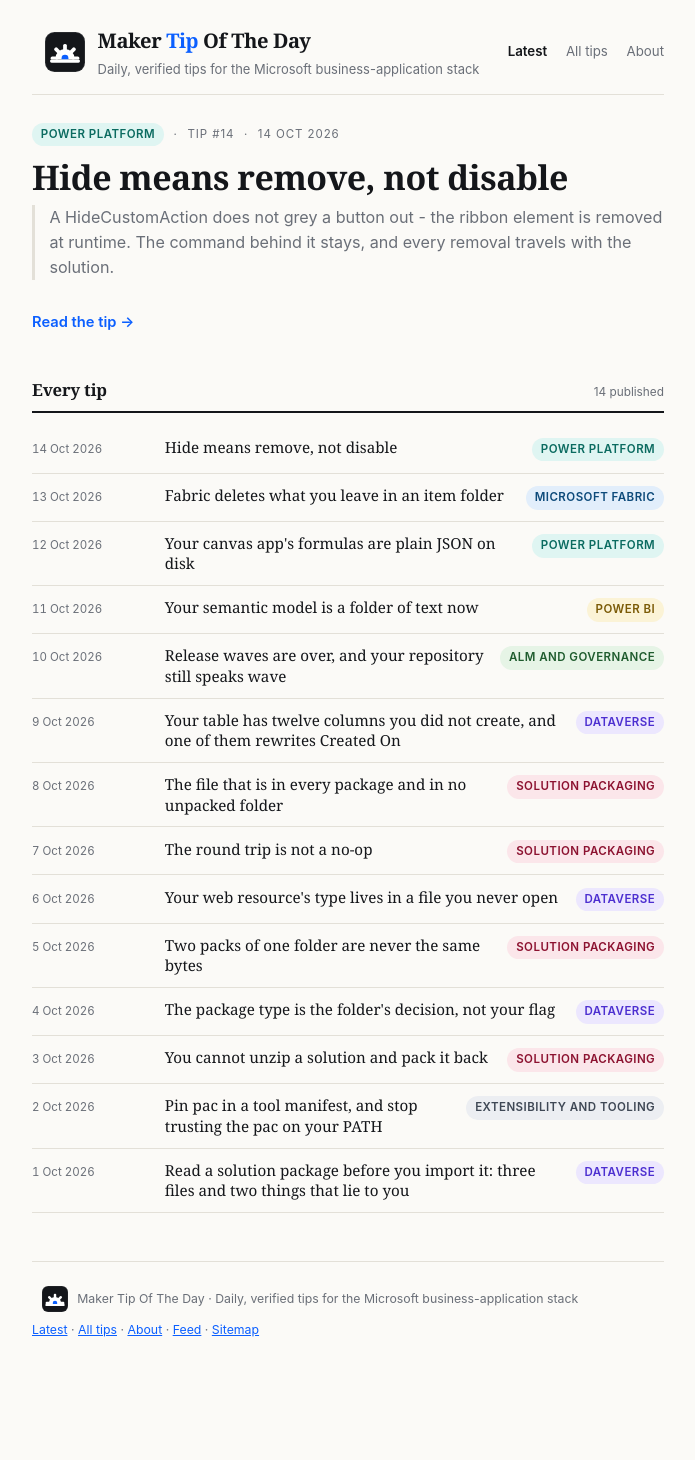
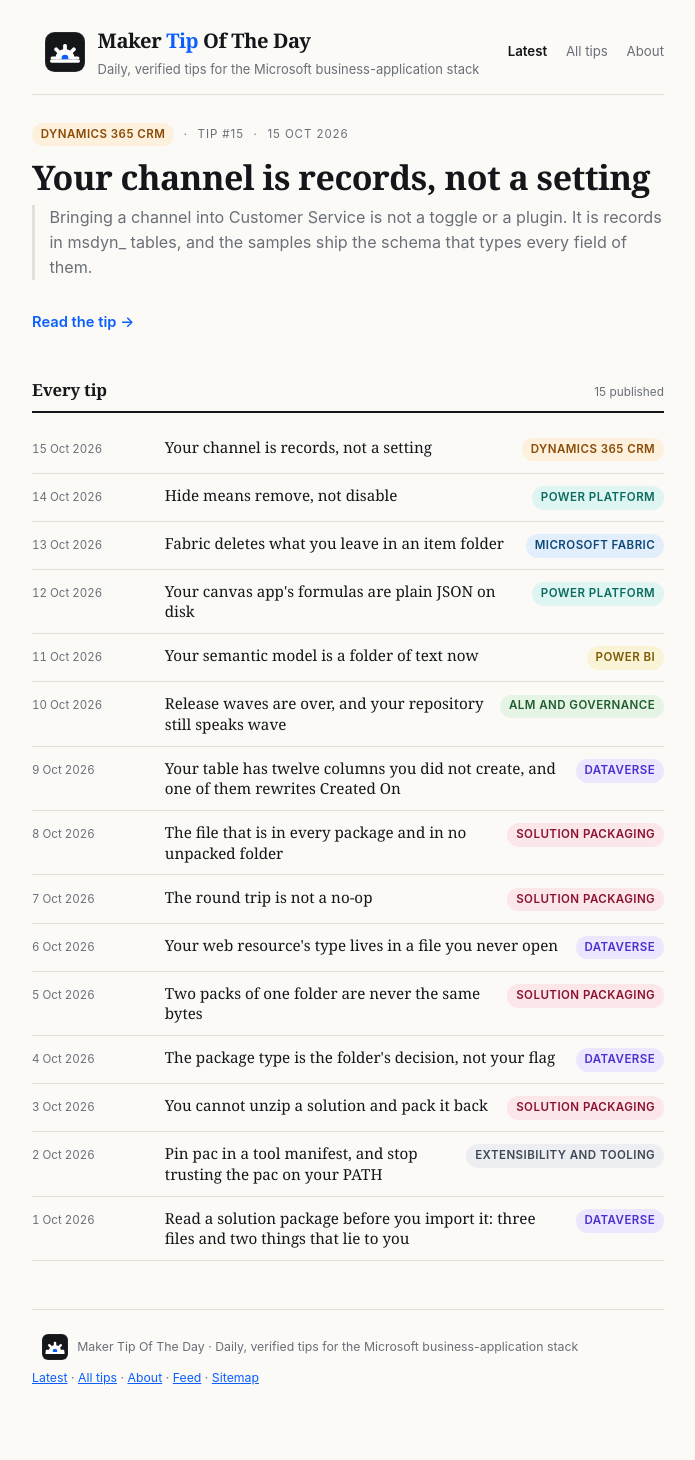
Before and after one commit to ozdemir-mehmet/makertipoftheday, a Jekyll site: the page built from index.md, in a window 1280 px wide. Shown: the whole page, without its empty margins (292-987 px from the left). Built offline with Jekyll 4.4.1, drawn with Linux system fonts in a browser that asks for light colours; before the commit the page ends 1412 px from its top, so only the background shows below that.

Commit message:
Publish tip 15: Your channel is records, not a setting

```diff
--- a/queue/15-your-channel-is-records-not-a-setting.md
+++ b/_tips/15-your-channel-is-records-not-a-setting.md
@@ -3,8 +3,7 @@
 summary: "Bringing a channel into Customer Service is not a toggle or a plugin. It is records in msdyn_ tables, and the samples ship the schema that types every field of them."
 surface: dynamics-crm
 tip_number: 15
-state: ready
-next_step: ""
+date: 2026-10-15
 source: "https://github.com/microsoft/Dynamics365-Apps-Samples/blob/master/customer-service/omnichannel/sms-channel-sample-schema/sms-workstream-sample-schema.xml"
 artifact: "assets/tips/15-your-channel-is-records-not-a-setting/channel-schema-report.py"
 wave: "n/a - Customer Service Omnichannel; release waves were retired in September 2026"
```
